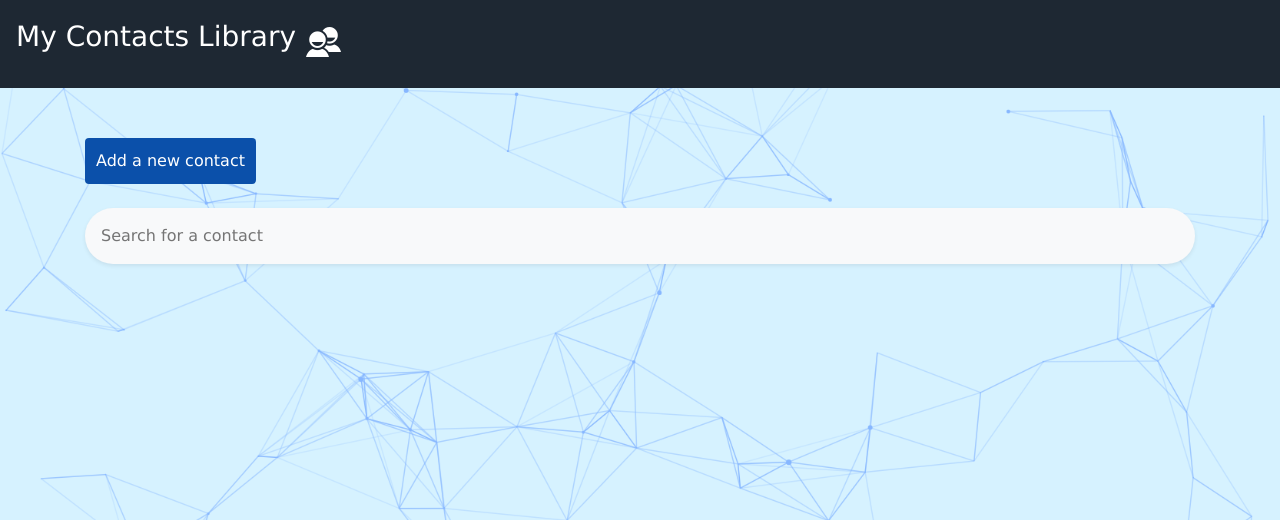
After one commit to cs-mind-benders/my-contact-library, a PHP site: page / in a window 1280 px wide. The commit adds this page. Shown: the top 520 px of the page. Run offline with PHP 8.4, Linux system fonts and the light colour scheme; some libraries are stand-ins or nearby versions.

Commit message:
Implement search and save authentication cookies on login

```diff
--- a/css/styles.css
+++ b/css/styles.css
@@ -105,3 +105,21 @@ body {
   padding-top: 10px;
   font-size: 0.8em;
 }
+
+.searchBar {
+  color: #1e2833;
+  display: block;
+  width: 100%;
+  background-clip: padding-box;
+}
+
+.searchBar:focus {
+  outline: none;
+}
+
+#search-results {
+  background-color: white;
+  width: 100%;
+  margin-top: 10px;
+  color: black;
+}
--- /dev/null
+++ b/index.html
@@ -0,0 +1,68 @@
+<!DOCTYPE html>
+<html>
+  <head>
+    <title>My Contacts Library</title>
+    <link
+      rel="stylesheet"
+      href="https://cdnjs.cloudflare.com/ajax/libs/twitter-bootstrap/4.1.3/css/bootstrap.min.css"
+    />
+    <link
+      rel="stylesheet"
+      href="https://cdnjs.cloudflare.com/ajax/libs/ionicons/2.0.1/css/ionicons.min.css"
+    />
+    <link
+      rel="stylesheet"
+      href="https://stackpath.bootstrapcdn.com/bootstrap/4.3.1/css/bootstrap.min.css"
+      integrity="sha384-ggOyR0iXCbMQv3Xipma34MD+dH/1fQ784/j6cY/iJTQUOhcWr7x9JvoRxT2MZw1T"
+      crossorigin="anonymous"
+    />
+    <link href="css/styles.css" rel="stylesheet" />
+  </head>
+  <body>
+    <div class="container">
+      <nav class="top-nav navbar navbar-expand-md fixed-top">
+        <a class="main-header" href="index.html">
+          <h3>My Contacts Library</h3>
+        </a>
+        <div class="contacts">
+          <i class="icon ion-android-contacts"></i>
+        </div>
+      </nav>
+      <button type="button" class="btn btn-primary btn-rounded">
+        Add a new contact
+      </button>
+      <div class="row">
+        <div class="pt-4 col">
+          <div class="rounded">
+            <form autocomplete="off" id="searchForm">
+              <input
+                type="search"
+                placeholder="Search for a contact"
+                class="searchBar border-0 p-3 bg-light rounded rounded-pill shadow-sm"
+                oninput="searchContact()"
+                id="searchText"
+              />
+            </form>
+            <ul id="search-results"></ul>
+          </div>
+        </div>
+      </div>
+    <script
+      src="https://code.jquery.com/jquery-3.2.1.slim.min.js"
+      integrity="sha384-KJ3o2DKtIkvYIK3UENzmM7KCkRr/rE9/Qpg6aAZGJwFDMVNA/GpGFF93hXpG5KkN"
+      crossorigin="anonymous"
+    ></script>
+    <script
+      src="https://cdnjs.cloudflare.com/ajax/libs/popper.js/1.12.9/umd/popper.min.js"
+      integrity="sha384-ApNbgh9B+Y1QKtv3Rn7W3mgPxhU9K/ScQsAP7hUibX39j7fakFPskvXusvfa0b4Q"
+      crossorigin="anonymous"
+    ></script>
+    <script
+      src="https://maxcdn.bootstrapcdn.com/bootstrap/4.0.0/js/bootstrap.min.js"
+      integrity="sha384-JZR6Spejh4U02d8jOt6vLEHfe/JQGiRRSQQxSfFWpi1MquVdAyjUar5+76PVCmYl"
+      crossorigin="anonymous"
+    ></script>
+    <script src="https://unpkg.com/ionicons@5.0.0/dist/ionicons.js"></script>
+    <script src="js/search.js"></script>
+  </body>
+</html>
--- /dev/null
+++ b/js/search.js
@@ -0,0 +1,76 @@
+document
+  .getElementById("searchText")
+  .addEventListener("keypress", function (event) {
+    if (event.keyCode === 13) {
+      event.preventDefault();
+    }
+  });
+
+const urlBase = "https://mycontactslibrary.com/LAMPAPI";
+const extension = "php";
+
+var userId = 0;
+var firstName = "";
+var lastName = "";
+var contacts = [];
+
+function getUserId() {
+  userId = -1;
+  var data = document.cookie;
+  var splits = data.split(";");
+  for (var i = 0; i < splits.length; i++) {
+    var thisOne = splits[i].trim();
+    var tokens = thisOne.split("=");
+    if (tokens[0] == "userId") {
+      userId = parseInt(tokens[1].trim());
+    }
+  }
+
+  if (userId > 0) {
+    return userId;
+  }
+}
+
+function searchContact() {
+  userId = getUserId();
+  var searchText = document.getElementById("searchText").value;
+  var search_results = document.getElementById("search-results");
+
+  if (searchText.length >= 3) {
+    let jsonPayload = {
+      search: searchText,
+      UserID: userId,
+    };
+
+    var url = urlBase + "/Search." + extension;
+
+    var xhr = new XMLHttpRequest();
+    xhr.open("POST", url, true);
+    //   xhr.setRequestHeader("Content-type", "application/json; charset=UTF-8");
+    try {
+      xhr.onreadystatechange = function () {
+        if (this.readyState == XMLHttpRequest.DONE && this.status == 200) {
+          let jsonObject = JSON.parse(xhr.responseText);
+          contacts = jsonObject.results;
+
+          search_results.innerHTML = "";
+
+          if (contacts.length > 0) {
+            for (i = 0; i < contacts.length; i++) {
+              let contact = contacts[i];
+              search_results.innerHTML += `<li>Name: ${contact.firstName} ${contact.lastName} ----- Phone: ${contact.phone} ----- Email: ${contact.email}</li> `;
+            }
+            search_results.style.display = "block";
+          } else {
+            search_results.innerHTML = "No contacts found.";
+          }
+        }
+      };
+      xhr.send(JSON.stringify(jsonPayload));
+    } catch (err) {
+      search_results.innerHTML = err.message;
+    }
+  } else {
+    search_results.innerHTML = "";
+  }
+}
--- a/login.html
+++ b/login.html
@@ -10,7 +10,9 @@
 <body>
 <div class="container">
     <nav class="top-nav navbar navbar-expand-md fixed-top">
-        <h3 class="main-header">My Contacts Library</h3>
+        <a class="main-header" href="index.html">
+            <h3>My Contacts Library</h3>
+          </a>
         <div class="contacts">
             <i class="icon ion-android-contacts"></i>
         </div>
@@ -68,7 +70,7 @@
                 </div>
                 <div class="card-body">
                     <h3 class="card-title">Login</h3>
-                    <form class="form" role="form" autocomplete="off" method="POST">
+                    <form class="form login-form" role="form" autocomplete="off" method="POST">
                         <div class="form-group">
                             <input class="form-control" type="username" name="username" placeholder="Username" id="loginUsername">
                             <div class="invalid-feedback">Oops, you missed this one.</div>
--- a/signup.html
+++ b/signup.html
@@ -21,7 +21,7 @@
   <body>
     <div class="container">
       <nav class="top-nav navbar navbar-expand-md fixed-top">
-        <a class="main-header" href="login.html">
+        <a class="main-header" href="index.html">
           <h3>My Contacts Library</h3>
         </a>
         <div class="contacts">
```
Also changed, not shown: js/login.js (+8 -13 lines).
